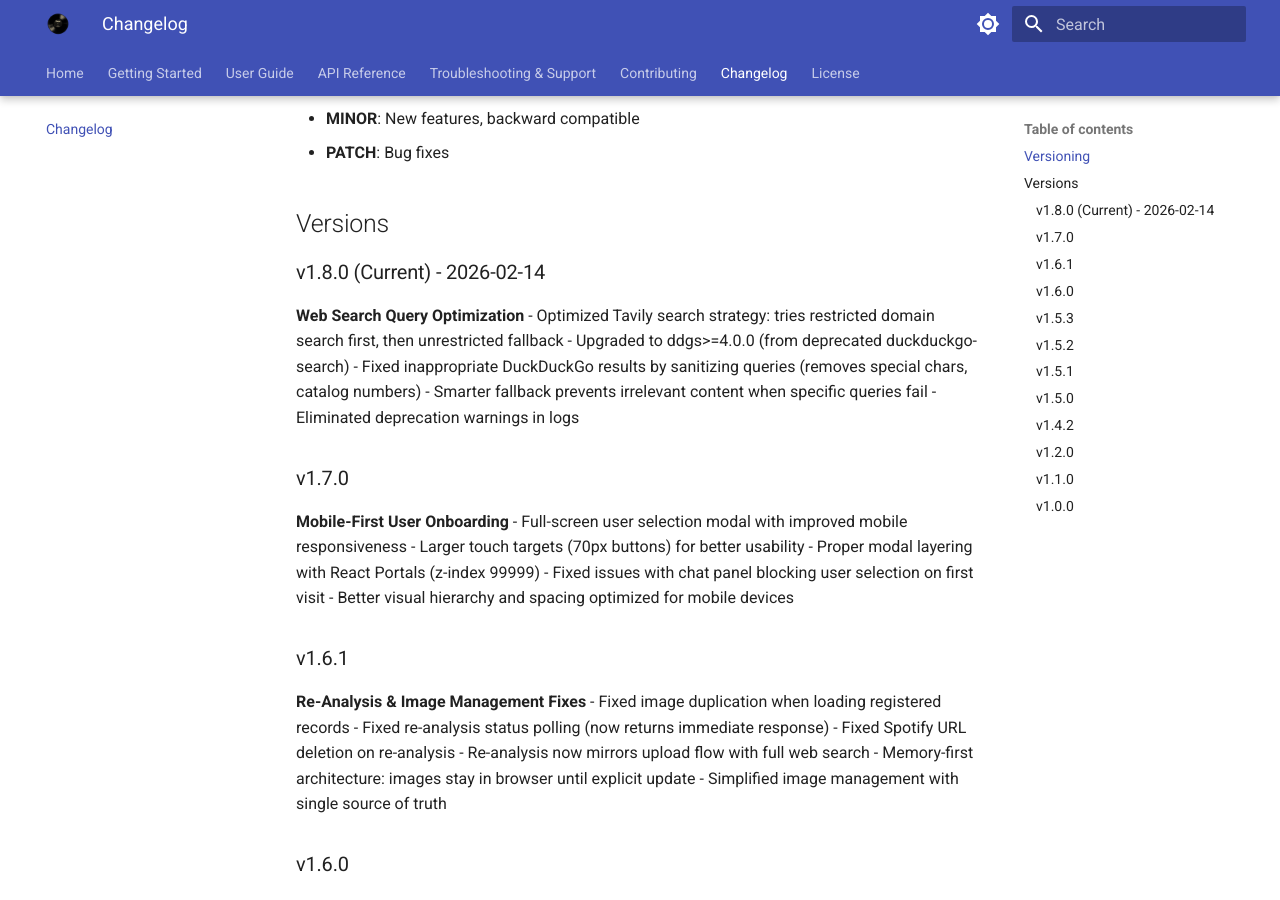
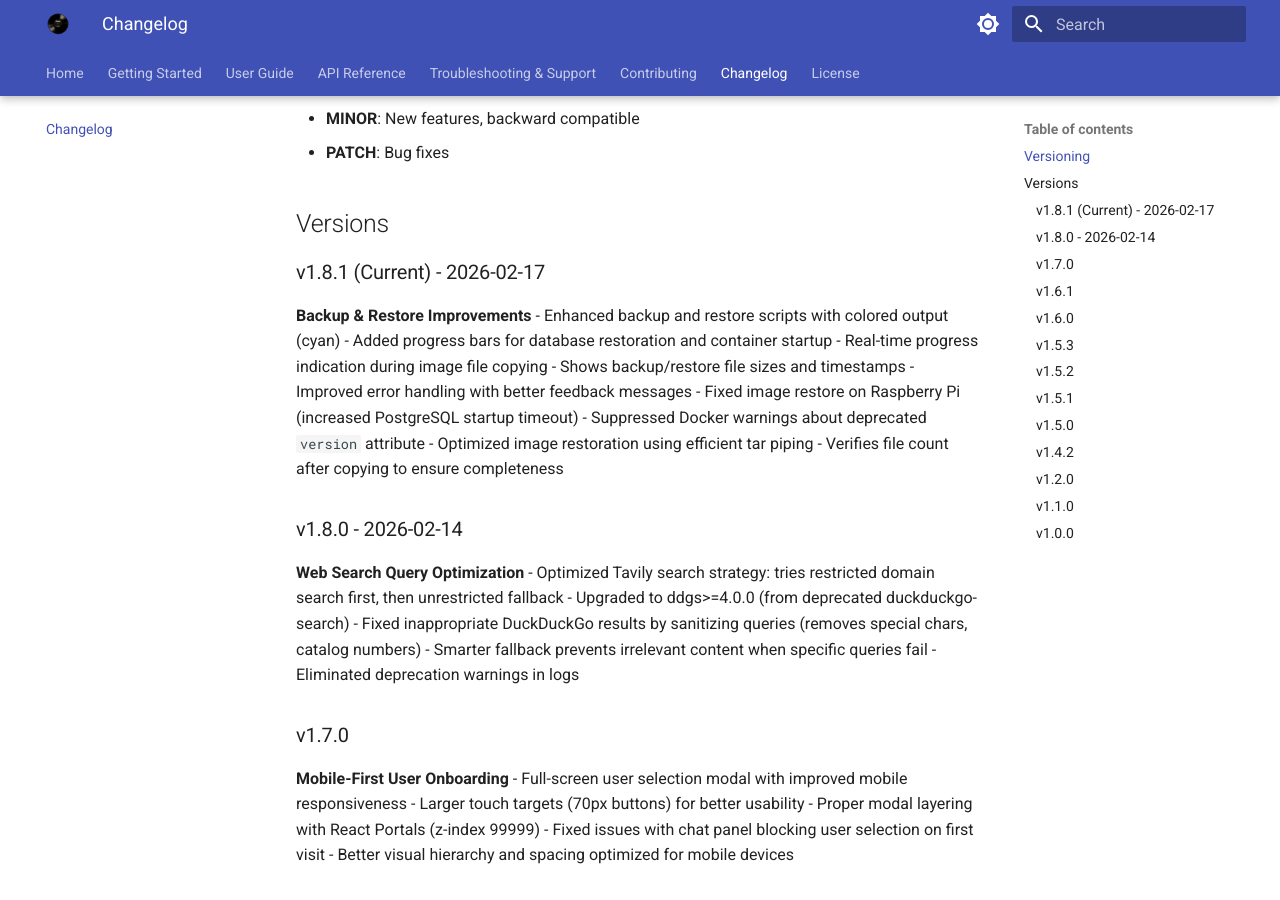
Before and after one commit to Hoshi42/phonox, an MkDocs documentation site: the page built from docs/changelog.md, in a window 1280 px wide and 900 px high, scrolled down 313 px. Built offline with MkDocs 1.6.1 and Material for MkDocs 9.7.7, drawn with Linux system fonts in a browser that asks for light colours.

Commit message:
tag und updates

```diff
--- a/docs/changelog.md
+++ b/docs/changelog.md
@@ -12,7 +12,20 @@ Phonox uses semantic versioning: `MAJOR.MINOR.PATCH`
 
 ## Versions
 
-### v1.8.0 (Current) - 2026-02-14
+### v1.8.1 (Current) - 2026-02-17
+
+**Backup & Restore Improvements**
+- Enhanced backup and restore scripts with colored output (cyan)
+- Added progress bars for database restoration and container startup
+- Real-time progress indication during image file copying
+- Shows backup/restore file sizes and timestamps
+- Improved error handling with better feedback messages
+- Fixed image restore on Raspberry Pi (increased PostgreSQL startup timeout)
+- Suppressed Docker warnings about deprecated `version` attribute
+- Optimized image restoration using efficient tar piping
+- Verifies file count after copying to ensure completeness
+
+### v1.8.0 - 2026-02-14
 
 **Web Search Query Optimization**
 - Optimized Tavily search strategy: tries restricted domain search first, then unrestricted fallback
--- a/mkdocs.yml
+++ b/mkdocs.yml
@@ -2,7 +2,7 @@ site_name: Phonox Documentation
 site_description: AI-Powered Vinyl Record Identification System
 site_author: Phonox Contributors
 site_url: https://phonox-docs.example.com
-
+docs_dir: docs
 theme:
   name: material
   logo: images/phonox.png
@@ -77,6 +77,7 @@ markdown_extensions:
   - md_in_html
 
 extra:
+  version: "1.8.1"
   social:
     - icon: fontawesome/brands/github
       link: https://github.com/your-username/phonox
```
Also changed, not shown: CHANGELOG.md (+41 -0 lines).
